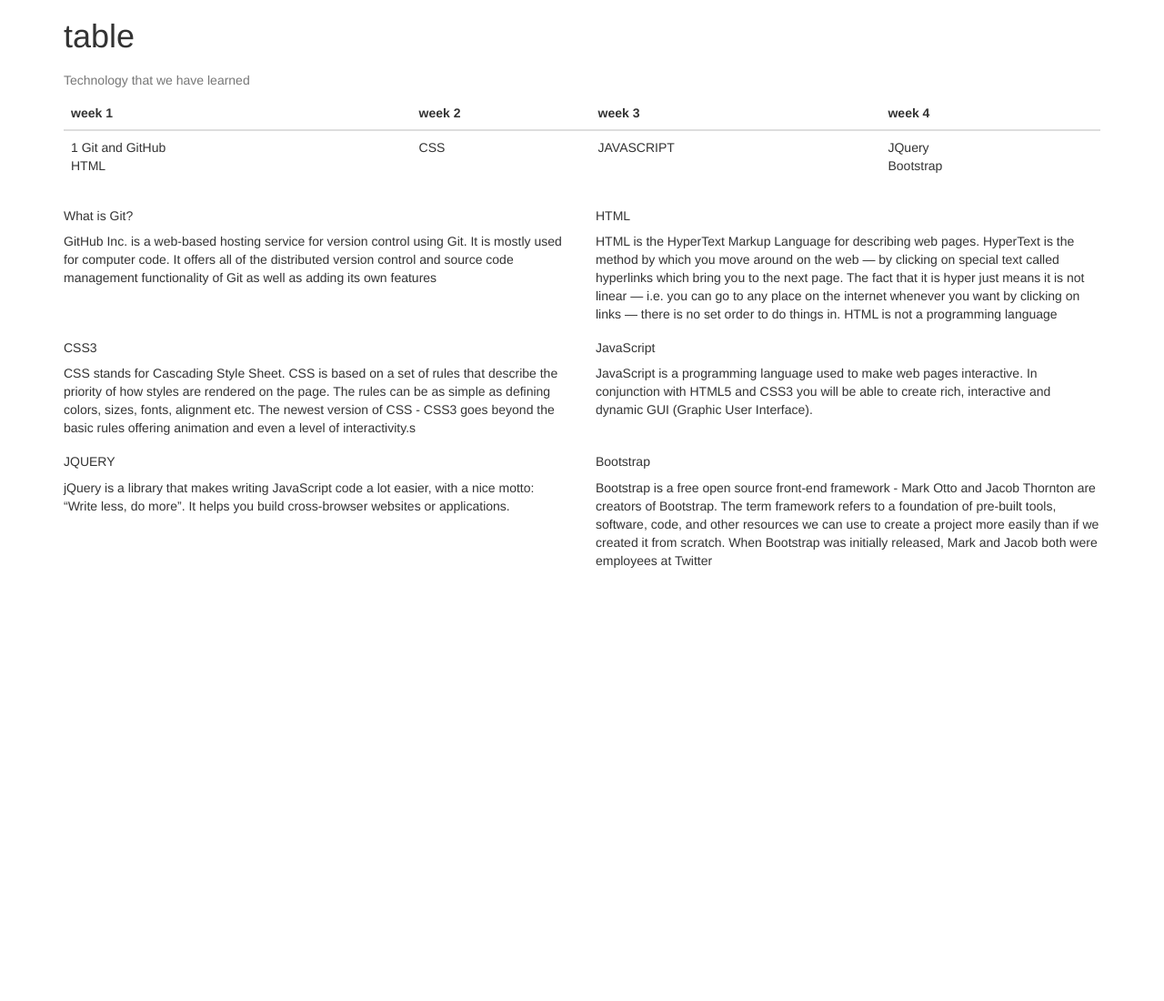
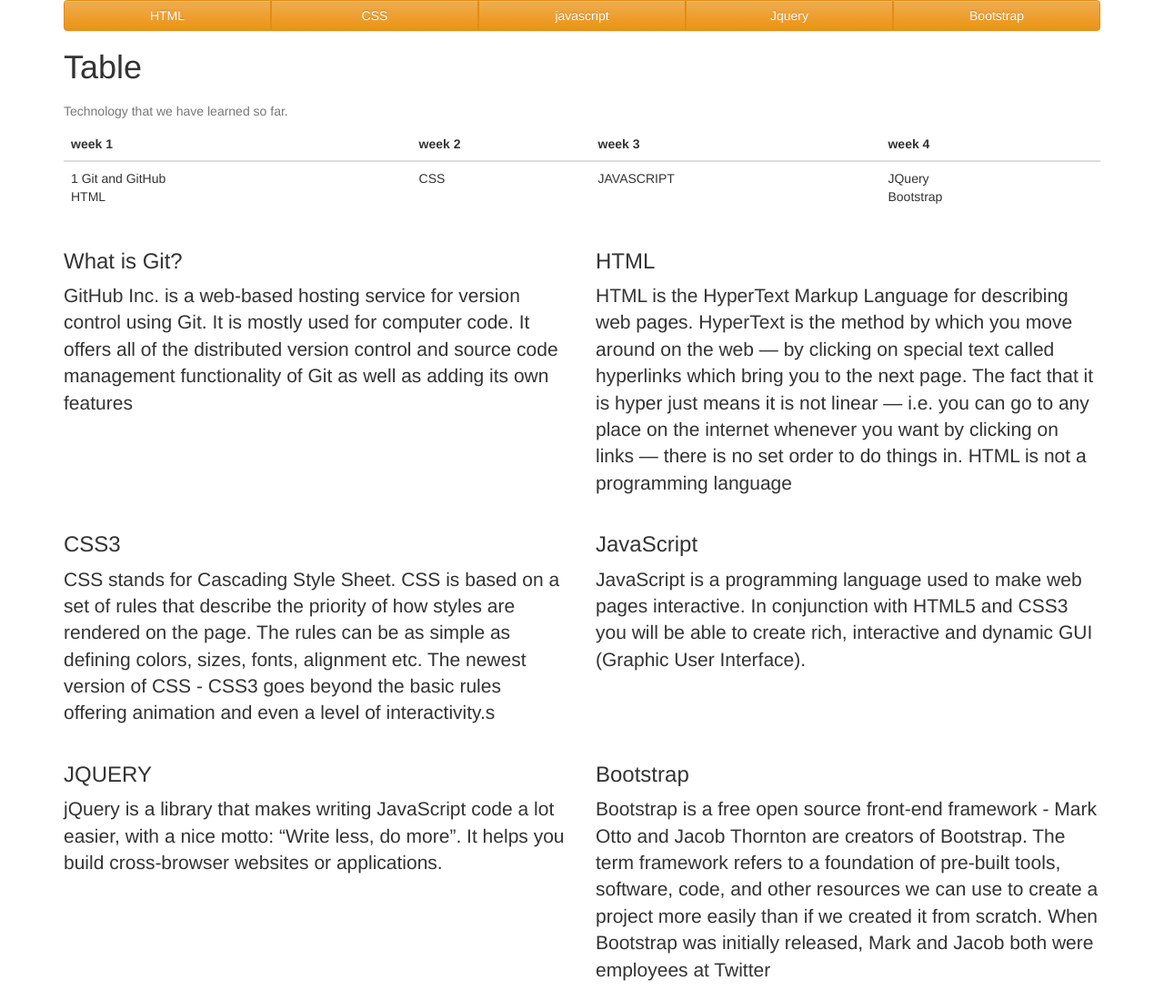
Before and after one commit to JamalTokiyo/FSWD60-bootstrap-Day2-Jamal-Moha, a plain HTML site: page bootstrap-day2-i1.html in a window 1280 px wide. Shown: the whole page at 91% size. Before the commit the page ends 800 px from the top, so only its background shows below. Drawn offline with nearby package versions, Linux system fonts and the light colour scheme.

Commit message:
intermediate

```diff
--- a/bootstrap-day2-i1.html
+++ b/bootstrap-day2-i1.html
@@ -1,20 +1,37 @@
 <!DOCTYPE html>
 <html>
+
 <head>
     <title></title>
     <link rel="stylesheet" href="https://maxcdn.bootstrapcdn.com/bootstrap/3.3.7/css/bootstrap.min.css" integrity="sha384-BVYiiSIFeK1dGmJRAkycuHAHRg32OmUcww7on3RYdg4Va+PmSTsz/K68vbdEjh4u" crossorigin="anonymous">
-
     <!-- Optional theme -->
     <link rel="stylesheet" href="https://maxcdn.bootstrapcdn.com/bootstrap/3.3.7/css/bootstrap-theme.min.css" integrity="sha384-rHyoN1iRsVXV4nD0JutlnGaslCJuC7uwjduW9SVrLvRYooPp2bWYgmgJQIXwl/Sp" crossorigin="anonymous">
-
     <!-- Latest compiled and minified JavaScript -->
     <script src="https://maxcdn.bootstrapcdn.com/bootstrap/3.3.7/js/bootstrap.min.js" integrity="sha384-Tc5IQib027qvyjSMfHjOMaLkfuWVxZxUPnCJA7l2mCWNIpG9mGCD8wGNIcPD7Txa" crossorigin="anonymous"></script>
 </head>
+
 <body>
     <div class="container">
-      <h1> table</h1>
+        <div class="btn-group btn-group-justified" role="group" aria-label="...">
+  <div class="btn-group" role="group">
+    <button type="button" class="btn btn-warning">HTML</button>
+  </div>
+  <div class="btn-group" role="group">
+    <button type="button" class="btn btn-warning">CSS</button>
+  </div>
+  <div class="btn-group" role="group">
+    <a type="button" class="btn btn-warning">javascript</a>
+  </div>
+  <div class="btn-group" role="group">
+    <button type="button" class="btn btn-warning">Jquery</button>
+  </div>
+  <div class="btn-group" role="group">
+    <button type="button" class="btn btn-warning">Bootstrap</button>
+  </div>
+</div>
+        <h1> Table</h1>
         <table class="table">
-        <caption>Technology that we have learned</caption>
+            <caption>Technology that we have learned so far.</caption>
             <thead>
                 <tr>
                     <th>week 1</th>
@@ -26,57 +43,47 @@
             <tbody>
                 <tr>
                     <td> 1 Git and GitHub<br>
-
                         HTML</td>
-
                     <td>CSS</td>
-            <td> JAVASCRIPT</td>
+                    <td>JAVASCRIPT</td>
                     <td>JQuery<br>
                         Bootstrap</td>
-
                 </tr>
-
-
-
             </tbody>
         </table>
         <div class="row">
+            <div class="col-md-6" id="gitt">
+                <h3> What is Git?</h3>
+                <p class="lead"> GitHub Inc. is a web-based hosting service for version control using Git. It is mostly used for computer code. It offers all of the distributed version control and source code management functionality of Git as well as adding its own features</p>
+            </div>
             <div class="col-md-6">
-<h5> What is Git?</h5>
-<p> GitHub Inc. is a web-based hosting service for version control using Git. It is mostly used for computer code. It offers all of the distributed version control and source code management functionality of Git as well as adding its own features</p></div>
-<div class="col-md-6">
-
-<h5> HTML</h5>
-<p> HTML is the HyperText Markup Language for describing web pages. HyperText is the method by which you move around on the web — by clicking on special text called hyperlinks which bring you to the next page. The fact that it is hyper just means it is not linear — i.e. you can go to any place on the internet whenever you want by clicking on links — there is no set order to do things in. HTML is not a programming language</p>
-</div></div>
-
-<div class="row">
-
-  <div class="col-md-6">
-
-<h5> CSS3</h5>
-<p> CSS stands for Cascading Style Sheet. CSS is based on a set of rules that describe the priority of how styles are rendered on the page. The rules can be as simple as defining colors, sizes, fonts, alignment etc. The newest version of CSS - CSS3 goes beyond the basic rules offering animation and even a level of interactivity.s</p></div>
-    <div class="col-md-6">
-
-<h5> JavaScript</h5>
-<p> JavaScript is a programming language used to make web pages interactive. In conjunction with HTML5 and CSS3 you will be able to create rich, interactive and dynamic GUI (Graphic User Interface).</p>
-    </div> </div>
+                <h3> HTML</h3>
+                <p class="lead"> HTML is the HyperText Markup Language for describing web pages. HyperText is the method by which you move around on the web — by clicking on special text called hyperlinks which bring you to the next page. The fact that it is hyper just means it is not linear — i.e. you can go to any place on the internet whenever you want by clicking on links — there is no set order to do things in. HTML is not a programming language</p>
+            </div>
+        </div>
         <div class="row">
             <div class="col-md-6">
-
-<h5> JQUERY</h5>
-<p> jQuery is a library that makes writing JavaScript code a lot easier, with a nice motto: “Write less, do more”. It helps you build cross-browser websites or applications.
-
-</p></div>
+                <h3> CSS3</h3>
+                <p class="lead"> CSS stands for Cascading Style Sheet. CSS is based on a set of rules that describe the priority of how styles are rendered on the page. The rules can be as simple as defining colors, sizes, fonts, alignment etc. The newest version of CSS - CSS3 goes beyond the basic rules offering animation and even a level of interactivity.s</p>
+            </div>
             <div class="col-md-6">
-
-<h5> Bootstrap</h5>
-<p> Bootstrap is a free open source front-end framework - Mark Otto and Jacob Thornton are creators of Bootstrap. The term framework refers to a foundation of pre-built tools, software, code, and other resources we can use to create a project more easily than if we created it from scratch. When Bootstrap was initially released, Mark and Jacob both were employees at Twitter</p>
+                <h3> JavaScript</h3>
+                <p class="lead"> JavaScript is a programming language used to make web pages interactive. In conjunction with HTML5 and CSS3 you will be able to create rich, interactive and dynamic GUI (Graphic User Interface).</p>
             </div>
         </div>
-
-
+        <div class="row">
+            <div class="col-md-6">
+                <h3> JQUERY</h3>
+                <p class="lead"> jQuery is a library that makes writing JavaScript code a lot easier, with a nice motto: “Write less, do more”. It helps you build cross-browser websites or applications.
+                </p>
+            </div>
+            <div class="col-md-6">
+                <h3> Bootstrap</h3>
+                <p class="lead"> Bootstrap is a free open source front-end framework - Mark Otto and Jacob Thornton are creators of Bootstrap. The term framework refers to a foundation of pre-built tools, software, code, and other resources we can use to create a project more easily than if we created it from scratch. When Bootstrap was initially released, Mark and Jacob both were employees at Twitter</p>
+            </div>
+        </div>
     </div>
     </div>
 </body>
+
 </html>
```
Lines whose indentation alone changed are shown as unchanged.
